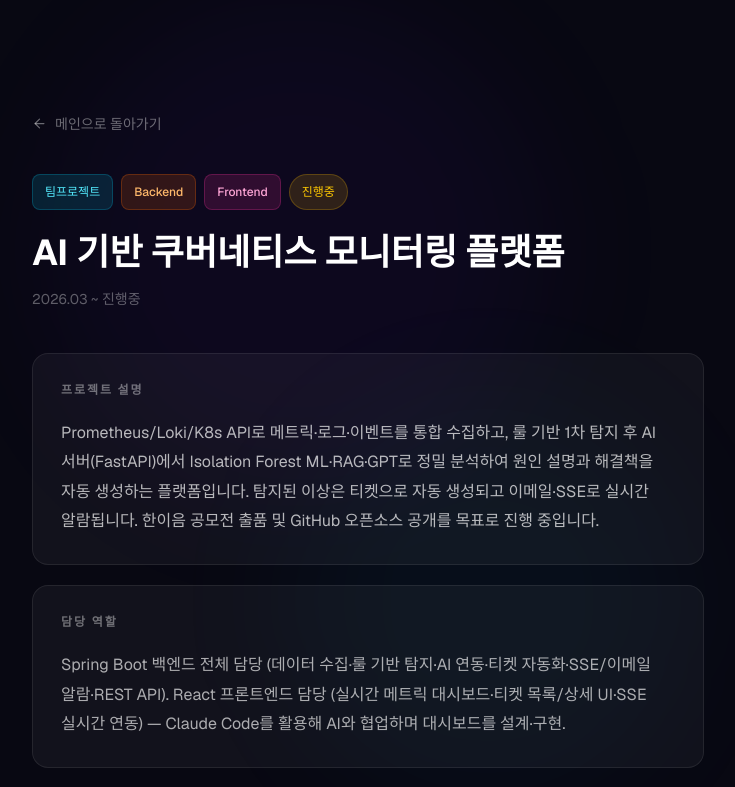
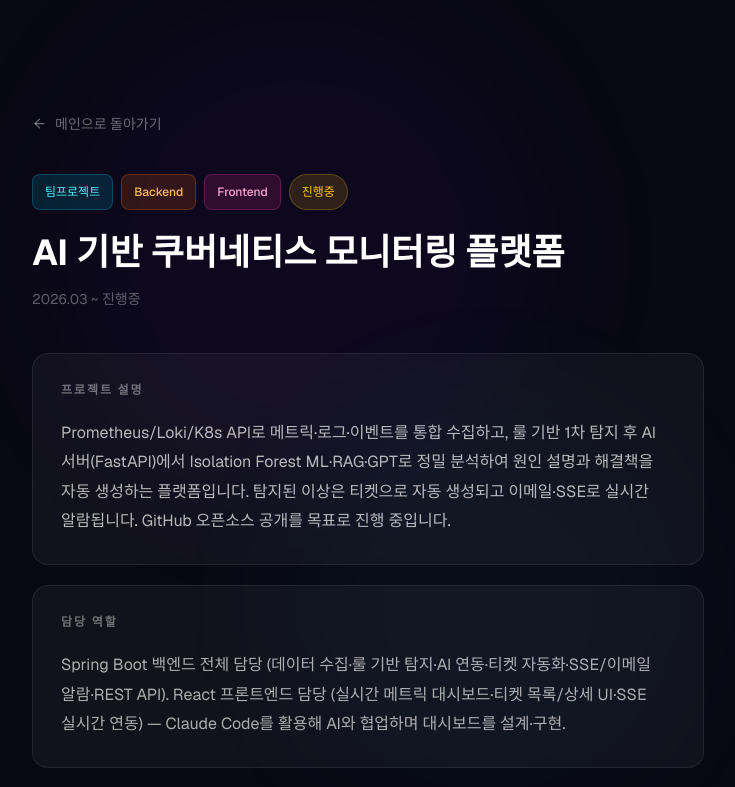
Before and after one commit to LEESEOJUN-creator/portfolio, a Next.js app: page /projects/dgu-cap in a window 1280 px wide. Shown: the top 787 px of the page, without its empty margins (272-1007 px from the left). Built offline with nearby package versions, Linux system fonts and the light colour scheme.

Commit message:
fix: DGU-CAP 한이음 공모전 문구 제거
Co-Authored-By: Claude Sonnet 4.6 <noreply@anthropic.com>

```diff
--- a/data/projects.ts
+++ b/data/projects.ts
@@ -30,9 +30,9 @@ export const projects: Project[] = [
     period: "2026.03 ~ 진행중",
     status: "진행중",
     shortDescription:
-      "Kubernetes 환경의 메트릭·로그·이벤트를 통합 수집하고 AI가 이상을 감지·분석하여 티켓 자동 생성 및 실시간 알람까지 수행하는 SaaS형 지능형 모니터링 플랫폼 (한이음 공모전)",
+      "Kubernetes 환경의 메트릭·로그·이벤트를 통합 수집하고 AI가 이상을 감지·분석하여 티켓 자동 생성 및 실시간 알람까지 수행하는 SaaS형 지능형 모니터링 플랫폼",
     description:
-      "Prometheus/Loki/K8s API로 메트릭·로그·이벤트를 통합 수집하고, 룰 기반 1차 탐지 후 AI 서버(FastAPI)에서 Isolation Forest ML·RAG·GPT로 정밀 분석하여 원인 설명과 해결책을 자동 생성하는 플랫폼입니다. 탐지된 이상은 티켓으로 자동 생성되고 이메일·SSE로 실시간 알람됩니다. 한이음 공모전 출품 및 GitHub 오픈소스 공개를 목표로 진행 중입니다.",
+      "Prometheus/Loki/K8s API로 메트릭·로그·이벤트를 통합 수집하고, 룰 기반 1차 탐지 후 AI 서버(FastAPI)에서 Isolation Forest ML·RAG·GPT로 정밀 분석하여 원인 설명과 해결책을 자동 생성하는 플랫폼입니다. 탐지된 이상은 티켓으로 자동 생성되고 이메일·SSE로 실시간 알람됩니다. GitHub 오픈소스 공개를 목표로 진행 중입니다.",
     role: "Spring Boot 백엔드 전체 담당 (데이터 수집·룰 기반 탐지·AI 연동·티켓 자동화·SSE/이메일 알람·REST API). React 프론트엔드 담당 (실시간 메트릭 대시보드·티켓 목록/상세 UI·SSE 실시간 연동) — Claude Code를 활용해 AI와 협업하며 대시보드를 설계·구현.",
     techStack: [
       { name: "Java 17 / Spring Boot 3" },
```
